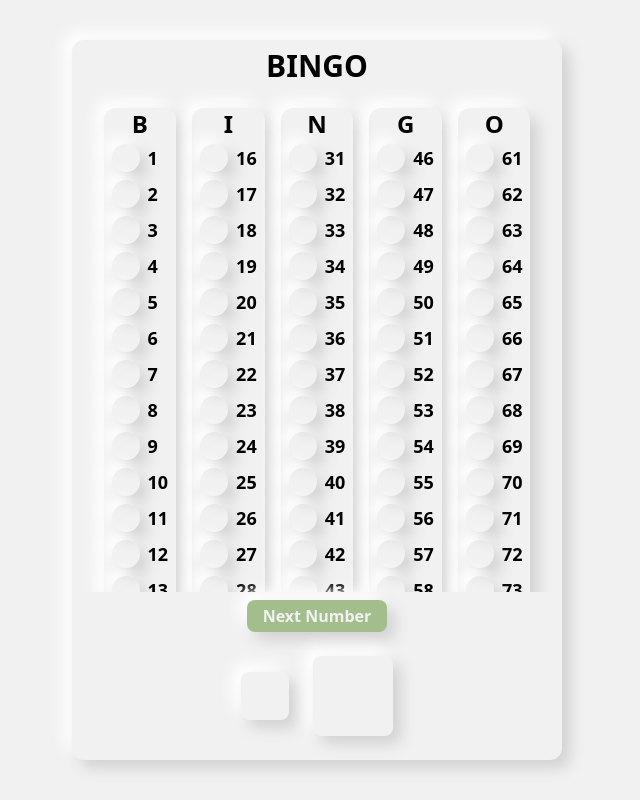
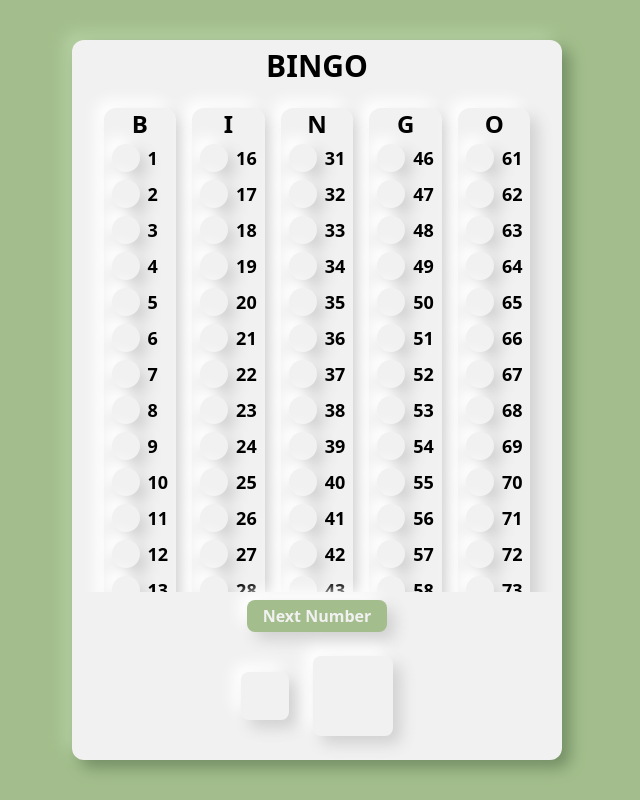
Before and after one commit to HunterECampbell/bingo, a Next.js app: page / in a window 1280 px wide. Shown: the whole page, without its empty margins (323-963 px from the left). Built offline with nearby package versions, Linux system fonts and the light colour scheme.

Commit message:
Update background colors

```diff
--- a/src/pages/bingo/Bingo.tsx
+++ b/src/pages/bingo/Bingo.tsx
@@ -67,7 +67,7 @@ const Bingo = () => {
     >
       <div
         id="bingo-body"
-        className="raised-connected pb-6 m-6 max-h-[90%] rounded-xl overflow-y-auto flex flex-col"
+        className="raised-connected-on-primary pb-6 m-6 max-h-[90%] rounded-xl overflow-y-auto flex flex-col"
       >
         <h1 className="font-bold text-center text-3xl mt-2">
           {t("bingo.header")}
--- a/src/styles/globals.css
+++ b/src/styles/globals.css
@@ -22,14 +22,16 @@ body {
 }
 
 button {
-  background: var(--primary);
+  background: var(--primary) !important;
   color: var(--background);
 }
 
 .raised-connected {
+  background: var(--background);
   box-shadow: var(--raised);
 }
 .inset-connected {
+  background: var(--background);
   box-shadow: var(--inset);
 }
 
@@ -41,3 +43,12 @@ button {
   background-color: var(--primary);
   box-shadow: var(--inset);
 }
+
+.raised-connected-on-primary {
+  background: var(--background);
+  box-shadow: 8px 8px 15px #748f65, -8px -8px 15px #b5d0a3;
+}
+
+#bingo {
+  background: var(--primary);
+}
```
Also changed, not shown: 1 other file (tests, documents, lock files or other folders).
